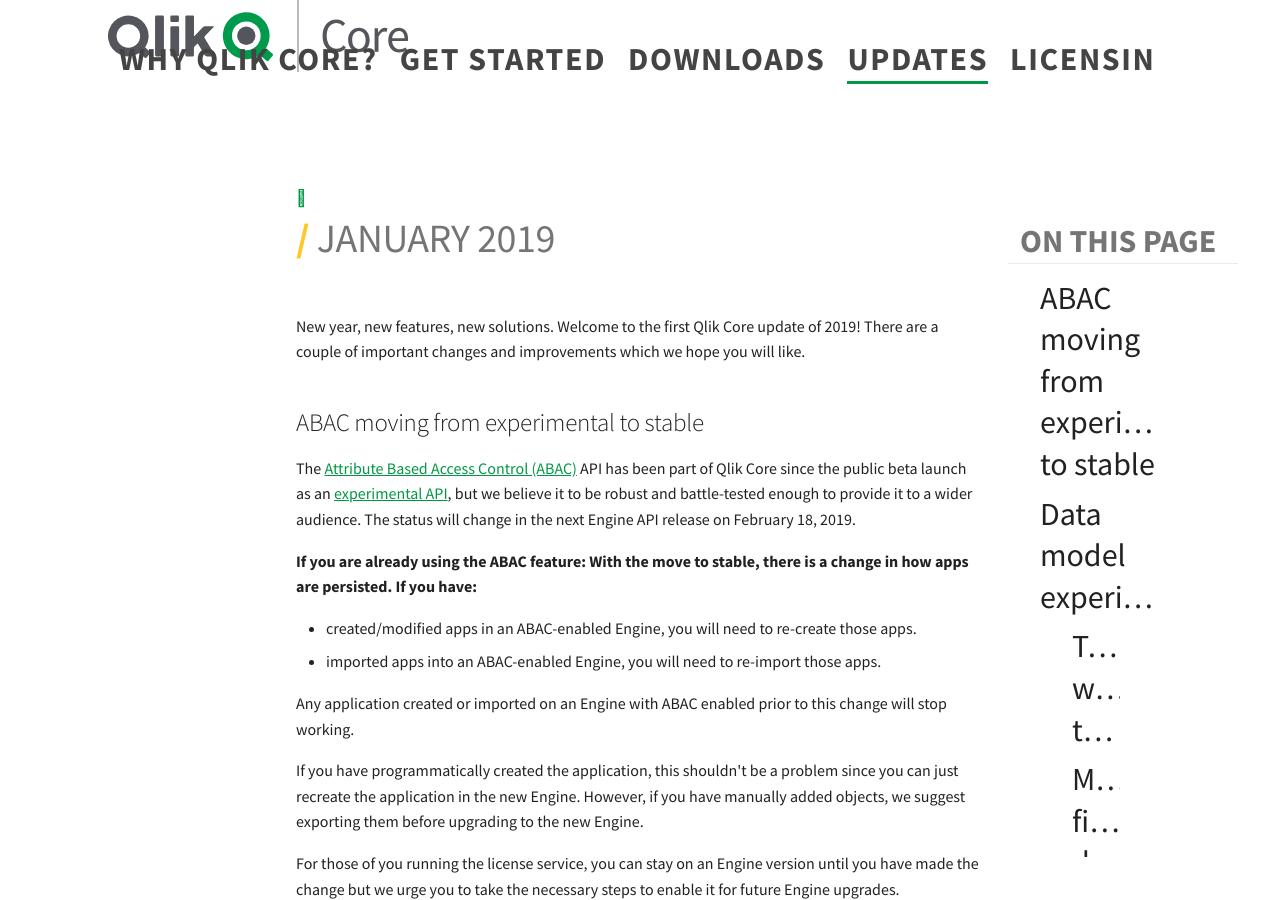
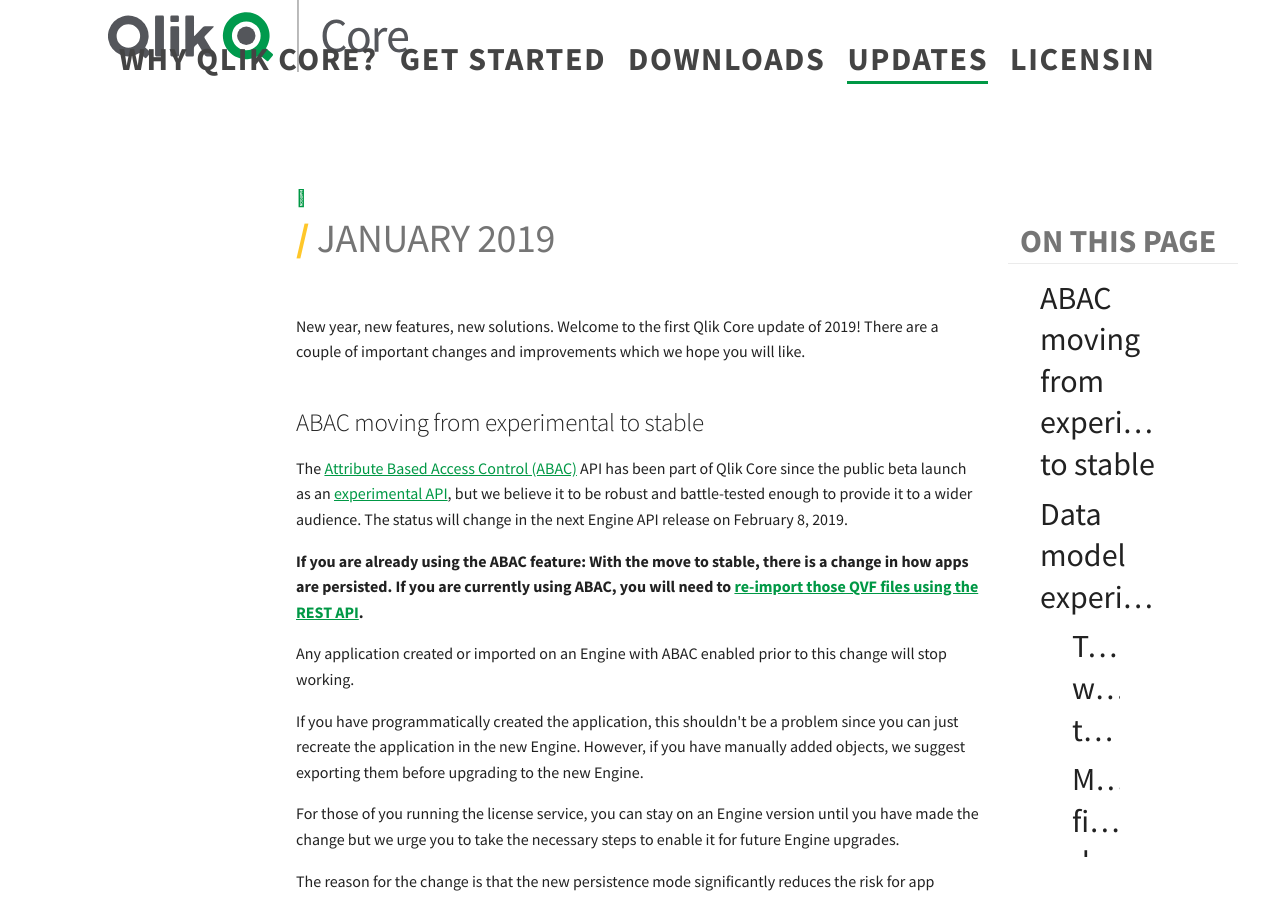
Before and after one commit to qlik-oss/core-website, an MkDocs documentation site: the page built from docs/updates/2019-01.md, in a window 1280 px wide and 900 px high. Built offline with MkDocs 1.6.1 and Material for MkDocs 9.7.7, drawn with Linux system fonts in a browser that asks for light colours; nearby versions of some CDN libraries; library files that are not in the unit come from our copies; comment, search, counter and statistics services are not loaded.

Commit message:
Clarify existing ABAC apps (#476)

```diff
--- a/docs/updates/2019-01.md
+++ b/docs/updates/2019-01.md
@@ -8,13 +8,10 @@
 The [Attribute Based Access Control (ABAC)](../../services/qix-engine/access-control/) API has been part of Qlik Core
 since the public beta launch as an [experimental API](../../conventions/api-strategy/#stability-index), but we believe
 it to be robust and battle-tested enough to provide it to a wider audience. The status will change in the next Engine
-API release on February 18, 2019.
+API release on February 8, 2019.
 
 **If you are already using the ABAC feature: With the move to stable, there is a change in how apps are persisted.
-If you have:**
-
-* created/modified apps in an ABAC-enabled Engine, you will need to re-create those apps.
-* imported apps into an ABAC-enabled Engine, you will need to re-import those apps.
+If you are currently using ABAC, you will need to [re-import those QVF files using the REST API](../../services/qix-engine/access-control/#adding-an-existing-app).**
 
 Any application created or imported on an Engine with ABAC enabled prior to this change will stop working.
 
```
